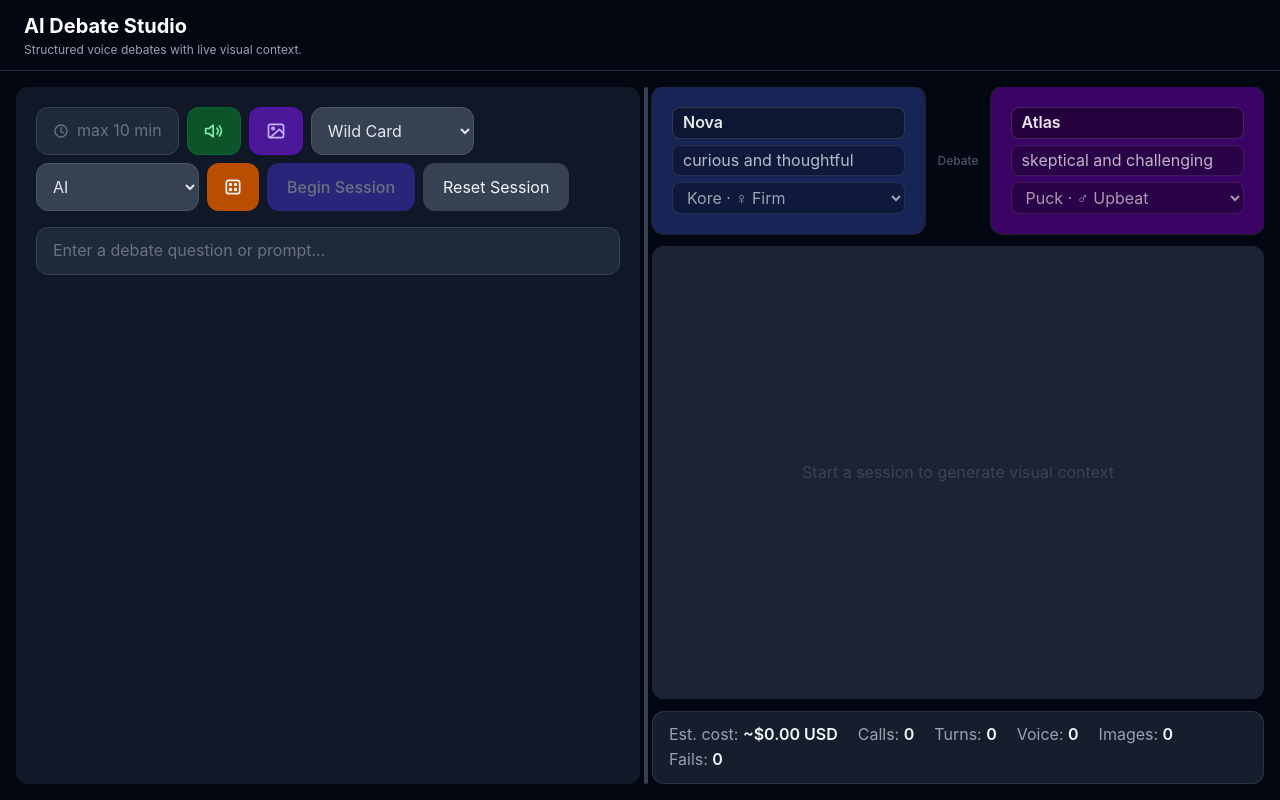
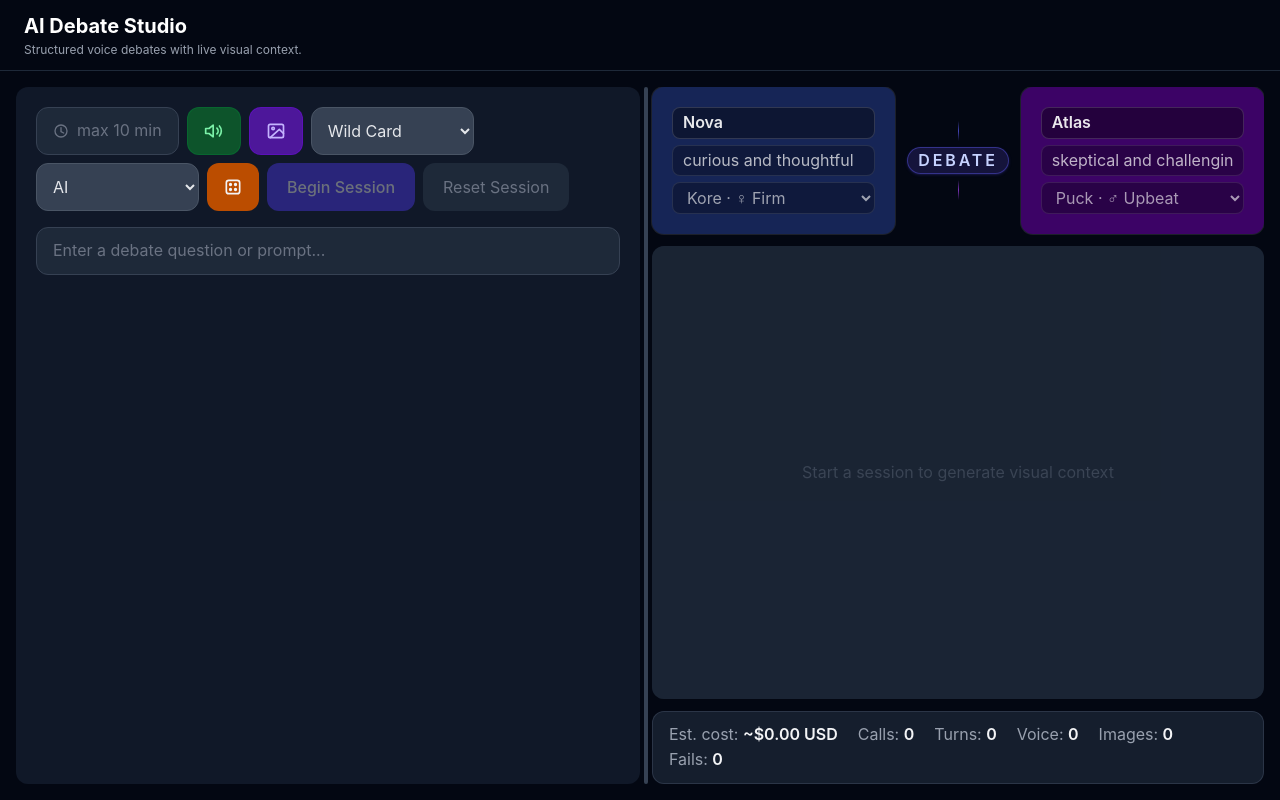
Before and after one commit to DavidBarraclough/AIDebate, a React (Vite) app: page / in a window 1280 px wide. Built offline with nearby package versions, Linux system fonts and the light colour scheme.

Commit message:
feat: enhance UI elements with dark color scheme and improve button accessibility in GeminiSelfChatAudio component

```diff
--- a/src/components/GeminiSelfChatAudio.jsx
+++ b/src/components/GeminiSelfChatAudio.jsx
@@ -265,6 +265,7 @@ function AIAvatar({ persona, isSpeaking, isLoadingVoice, lastMessage, name, onNa
           </span>
         ) : (
           <select value={voice} onChange={e => onVoiceChange(e.target.value)}
+            style={{ colorScheme: 'dark' }}
             className="w-full bg-black/30 border border-white/10 rounded-lg px-2.5 py-1 text-sm text-white/60 focus:outline-none focus:border-white/30 cursor-pointer">
             {VOICE_OPTIONS.map(v => (
               <option key={v.value} value={v.value}>{v.label} · {v.desc}</option>
@@ -1505,6 +1506,7 @@ export default function GeminiSelfChatAudio() {
                   value={category}
                   onChange={e => setCategory(e.target.value)}
                   disabled={randomising}
+                  style={{ colorScheme: 'dark' }}
                   className="bg-gray-700 border border-gray-600 rounded-xl px-3 py-3 text-base text-gray-200 focus:outline-none focus:border-amber-500 cursor-pointer disabled:opacity-40 shrink-0"
                 >
                   {CATEGORIES.map(c => (
@@ -1515,6 +1517,7 @@ export default function GeminiSelfChatAudio() {
                   value={style}
                   onChange={e => setStyle(e.target.value)}
                   disabled={randomising}
+                  style={{ colorScheme: 'dark' }}
                   className="bg-gray-700 border border-gray-600 rounded-xl px-3 py-3 text-base text-gray-200 focus:outline-none focus:border-indigo-500 cursor-pointer disabled:opacity-40 shrink-0"
                 >
                   {STYLES.map(s => (
@@ -1557,7 +1560,11 @@ export default function GeminiSelfChatAudio() {
                 Begin Session
               </button>
             )}
-            <button onClick={reset} className="px-5 py-3 bg-gray-700 hover:bg-gray-600 rounded-xl text-base transition-colors cursor-pointer shrink-0">
+            <button
+              onClick={reset}
+              disabled={!running && !paused && messages.length === 0 && !topic.trim()}
+              className="px-5 py-3 bg-gray-700 hover:bg-gray-600 disabled:bg-gray-800 disabled:text-gray-500 disabled:cursor-not-allowed rounded-xl text-base transition-colors cursor-pointer shrink-0"
+            >
               Reset Session
             </button>
             {paused && !summaryLoading && (
@@ -1767,7 +1774,15 @@ export default function GeminiSelfChatAudio() {
               emotion={emotions.A}
             />
             <div className="relative flex flex-col items-center justify-center gap-2 shrink-0 overflow-visible">
-              {!running && <div className="text-gray-600 text-xs font-medium">Debate</div>}
+              {!running && (
+                <div className="flex flex-col items-center gap-1.5 select-none">
+                  <span className="h-5 w-px bg-gradient-to-b from-transparent via-indigo-500/70 to-transparent" />
+                  <span className="rounded-full border border-indigo-500/40 bg-indigo-950/70 px-2.5 py-0.5 text-[10px] font-semibold uppercase tracking-[0.18em] text-indigo-200 shadow-sm shadow-indigo-900/40">
+                    Debate
+                  </span>
+                  <span className="h-5 w-px bg-gradient-to-b from-transparent via-purple-500/70 to-transparent" />
+                </div>
+              )}
               {running && (
                 <button
                   onClick={handleInterrupt}
```
